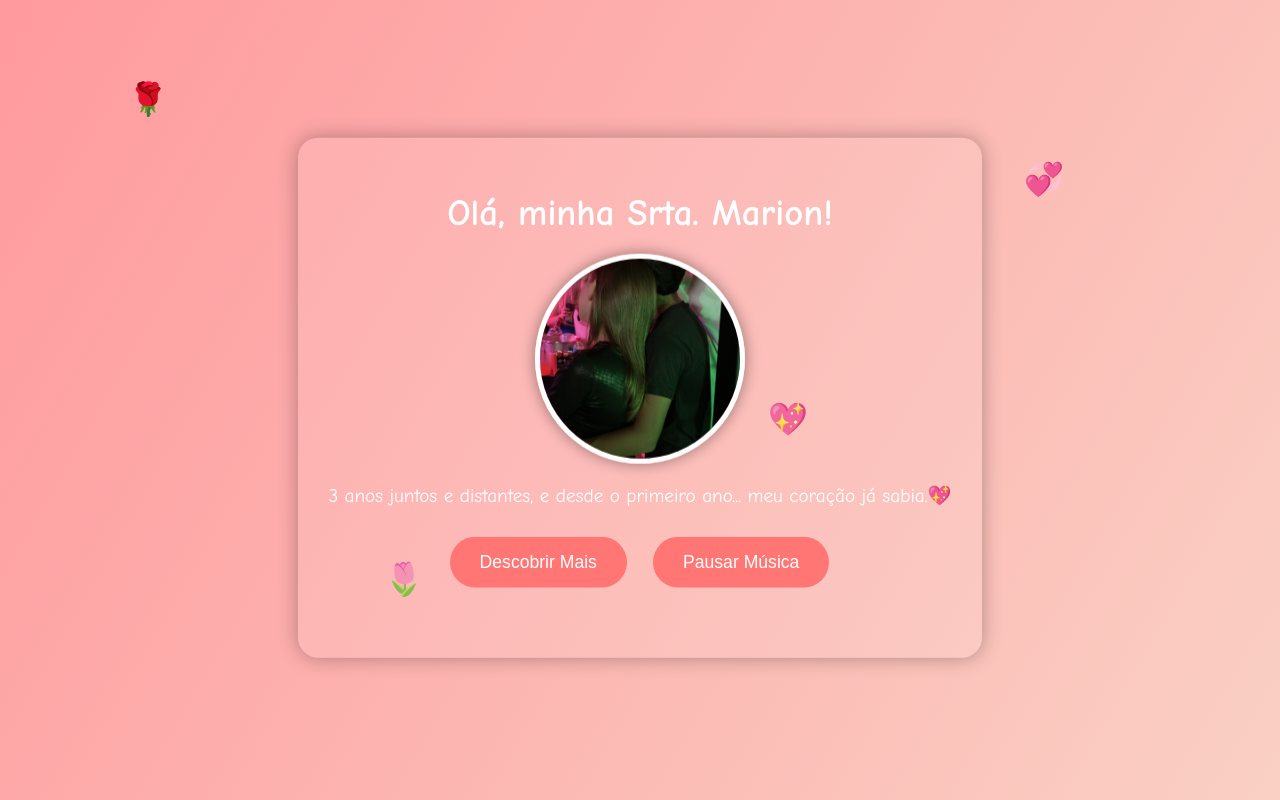
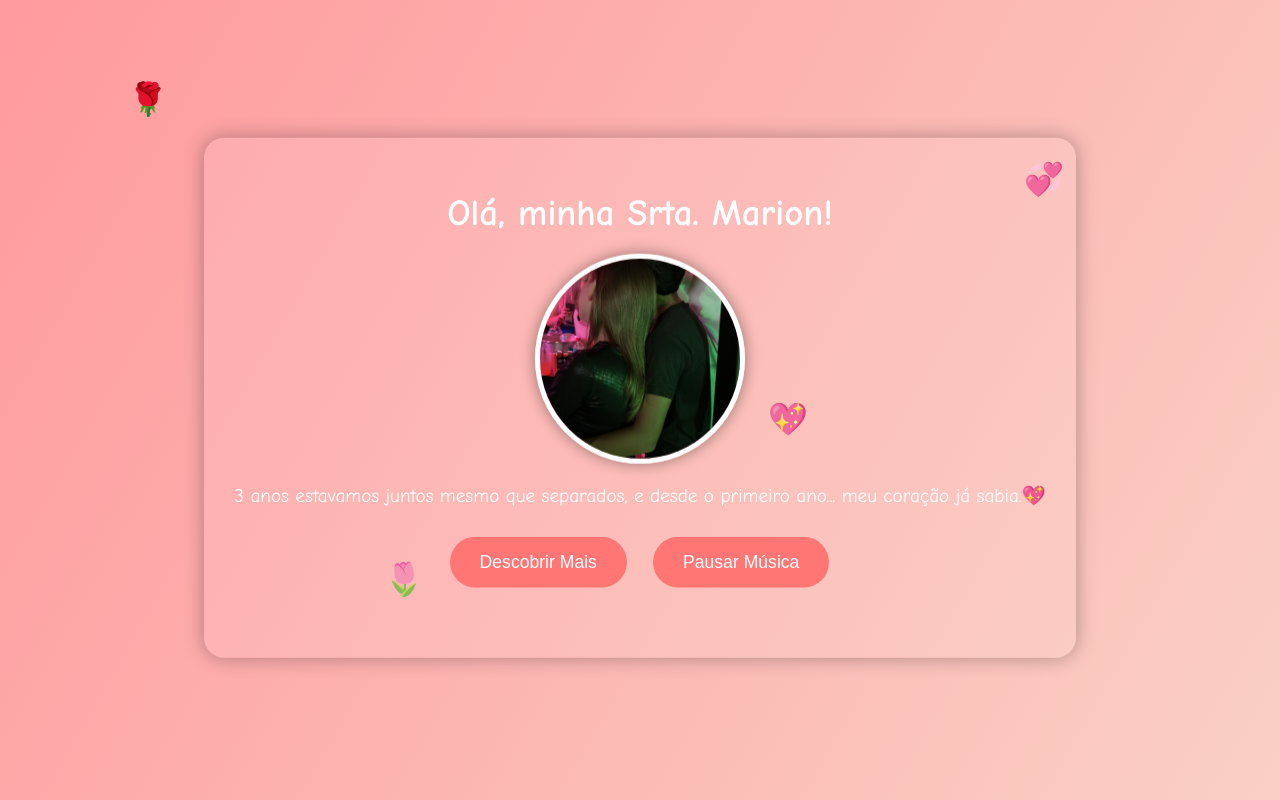
Before and after one commit to iago069/sitepraela, a plain HTML site: page index.html in a window 1280 px wide. Drawn offline with Linux system fonts and the light colour scheme.

Commit message:
Update index.html

```diff
--- a/index.html
+++ b/index.html
@@ -112,7 +112,7 @@
 <div class="box">
     <h1>Olá, minha Srta. Marion!</h1>
     <img src="WhatsApp Image 2025-04-13 at 16.57.26.jpeg" alt="Nossa Foto" class="foto">
-    <p>3 anos juntos e distantes, e desde o primeiro ano... meu coração já sabia.💖</p>
+    <p>3 anos estavamos juntos mesmo que separados, e desde o primeiro ano... meu coração já sabia.💖</p>
     <button class="btn" onclick="mostrarMensagem()">Descobrir Mais</button>
     <button class="music-btn" onclick="toggleMusic()">Pausar Música</button>
     <div class="message" id="mensagem"></div>
```
